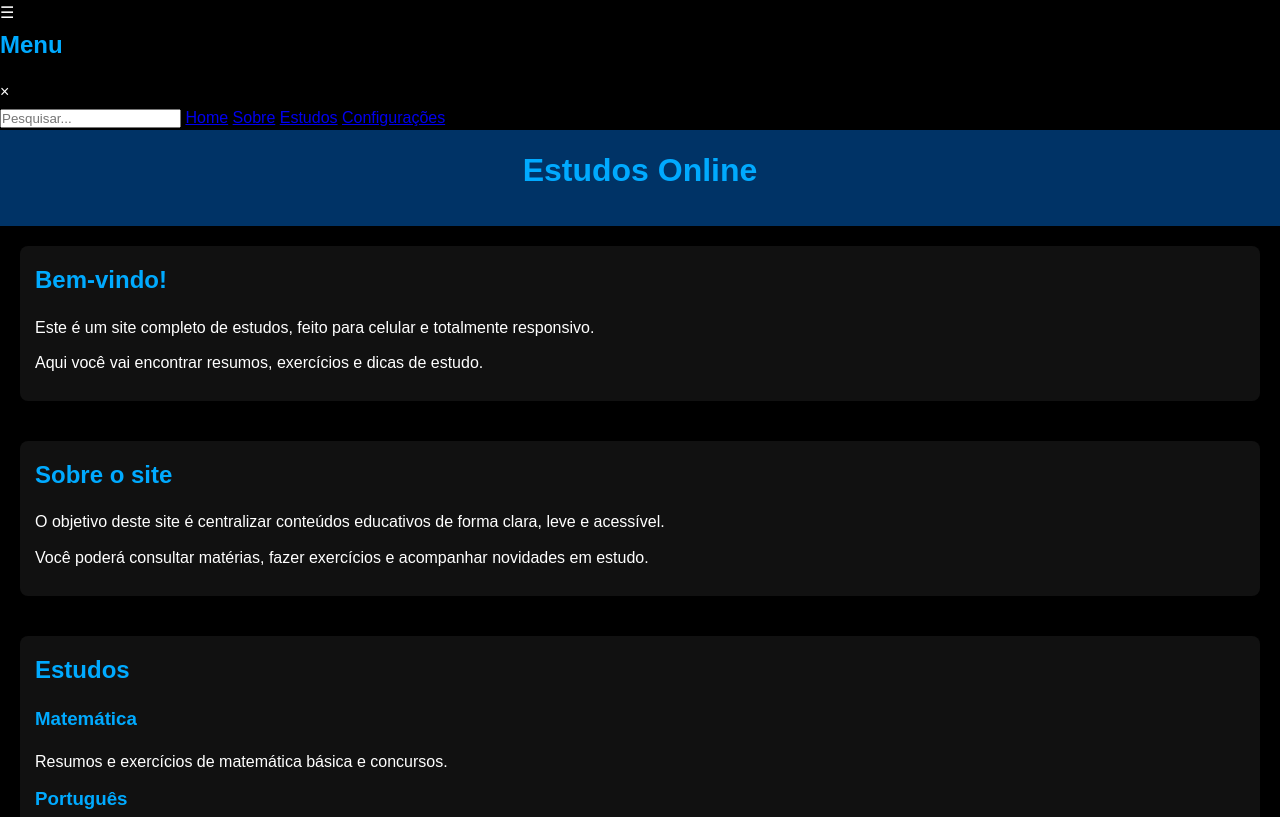
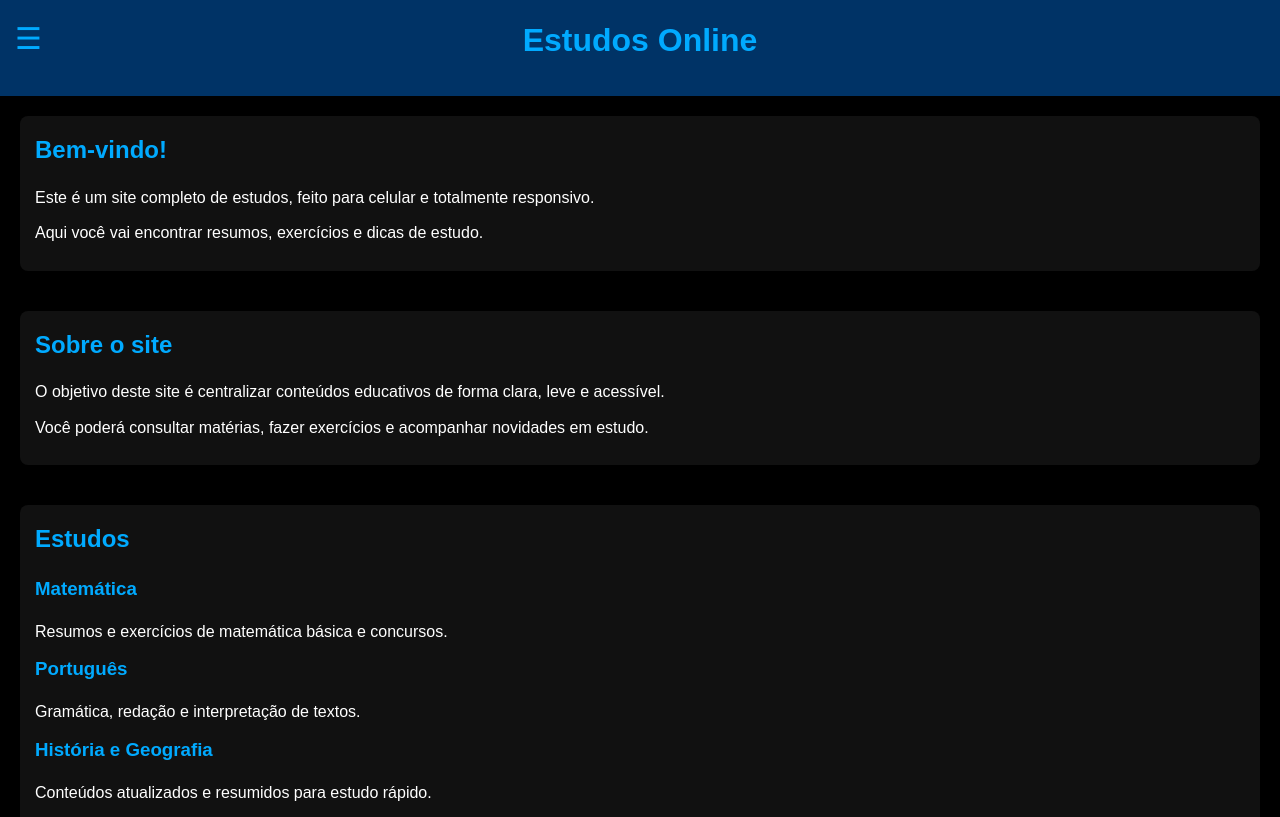
Before and after one commit to eduardokaua256-afk/Estudo-on, a plain HTML site: page index.html in a window 1280 px wide. Shown: the top 817 px of the page. Drawn offline with Linux system fonts and the light colour scheme; a script that the page names is missing.

Commit message:
Refactor CSS for sidebar and header styles

```diff
--- a/css/style.css
+++ b/css/style.css
@@ -7,46 +7,106 @@
 }
 
 body {
-  background-color: #000; /* preto */
-  color: #fff; /* branco */
+  background-color: #000;
+  color: #fff;
   line-height: 1.6;
+  overflow-x: hidden;
 }
 
+/* Botão do menu */
+#menuBtn {
+  font-size: 30px;
+  cursor: pointer;
+  position: fixed;
+  top: 15px;
+  left: 15px;
+  z-index: 1100;
+  color: #00aaff;
+}
+
+/* Sidebar */
+#sidebar {
+  height: 100%;
+  width: 0;
+  position: fixed;
+  top: 0;
+  left: 0;
+  background-color: #111;
+  overflow-x: hidden;
+  transition: 0.3s;
+  padding-top: 60px;
+  z-index: 1200;
+}
+
+#sidebar a {
+  padding: 10px 20px;
+  text-decoration: none;
+  font-size: 18px;
+  color: #00aaff;
+  display: block;
+  transition: 0.2s;
+}
+
+#sidebar a:hover {
+  color: #fff;
+}
+
+#sidebar .sidebar-header {
+  position: absolute;
+  top: 0;
+  width: 100%;
+  background-color: #003366;
+  display: flex;
+  justify-content: space-between;
+  align-items: center;
+  padding: 15px;
+}
+
+#sidebar #closeBtn {
+  font-size: 30px;
+  cursor: pointer;
+}
+
+/* Barra de pesquisa */
+#searchBar {
+  margin: 10px 20px;
+  padding: 8px;
+  width: calc(100% - 40px);
+  border-radius: 5px;
+  border: none;
+}
+
+/* Overlay */
+#overlay {
+  position: fixed;
+  top: 0;
+  left: 0;
+  height: 100%;
+  width: 0;
+  background-color: rgba(0,0,0,0.7);
+  transition: 0.3s;
+  z-index: 1000;
+}
+
+/* Cabeçalho */
 header {
-  background-color: #003366; /* azul escuro */
+  background-color: #003366;
   color: white;
   padding: 15px 10px;
   text-align: center;
   position: sticky;
   top: 0;
-  z-index: 1000;
+  z-index: 100;
 }
 
-nav {
-  display: flex;
-  justify-content: center;
-  gap: 20px;
-  margin-top: 10px;
-}
-
-nav a {
-  color: #00aaff; /* azul claro */
-  text-decoration: none;
-  font-weight: bold;
-  transition: 0.3s;
-}
-
-nav a:hover {
-  color: #ffffff; /* branco ao passar */
-}
-
+/* Conteúdo */
 main {
   padding: 20px;
 }
 
 section {
   margin-bottom: 40px;
-  background-color: #111; /* preto mais claro para contraste */
+  background-color: #111;
   padding: 15px;
   border-radius: 8px;
   box-shadow: 0 0 10px rgba(0,0,0,0.5);
@@ -54,7 +114,7 @@ section {
 
 h1, h2, h3 {
   margin-bottom: 15px;
-  color: #00aaff; /* azul claro */
+  color: #00aaff;
 }
 
 p {
@@ -64,12 +124,12 @@ p {
 footer {
   text-align: center;
   padding: 15px;
-  background-color: #003366; /* azul escuro */
+  background-color: #003366;
   color: white;
   margin-top: 20px;
 }
 
-/* Responsividade para celular */
+/* Responsividade */
 @media(max-width: 600px){
   nav {
     flex-direction: column;
```
